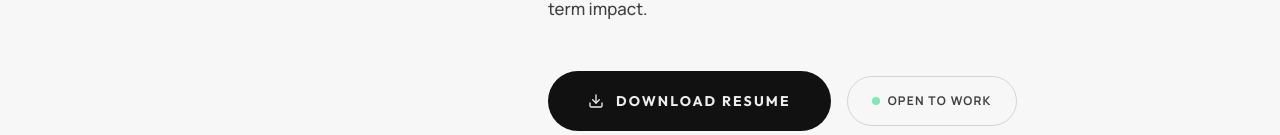
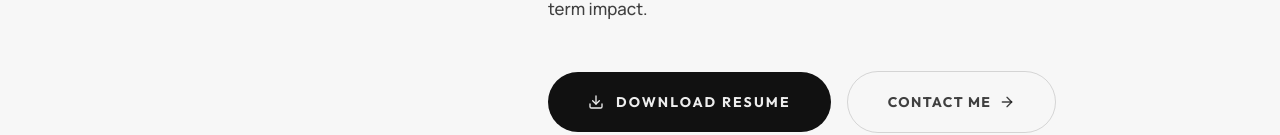
Before and after one commit to gabewebd/gav-dev, a Next.js app: page /about in a window 1280 px wide. Shown: the part 817-952 px from the top of the page. Built offline with nearby package versions, Linux system fonts and the light colour scheme.

Commit message:
ui: implement page-specific fixes and contact button update

```diff
--- a/src/app/about/page.tsx
+++ b/src/app/about/page.tsx
@@ -286,9 +286,9 @@ export default function AboutPage() {
               <a href="/assets/gav-resume.pdf" download className="group inline-flex items-center gap-2 sm:gap-3 bg-brand-ink dark:bg-brand-white text-brand-white dark:text-brand-dark px-6 sm:px-8 md:px-10 py-3 sm:py-4 md:py-5 rounded-full font-outfit font-bold uppercase tracking-[0.15em] text-[11px] sm:text-xs md:text-sm hover:opacity-85 transition-opacity">
                 <Download className="w-4 h-4 group-hover:-translate-y-1 transition-transform" />Download Resume
               </a>
-              <div className="inline-flex items-center gap-2 px-4 sm:px-6 py-3 sm:py-4 rounded-full border border-brand-ink/15 dark:border-brand-white/15 text-[10px] sm:text-xs font-bold uppercase tracking-widest text-brand-ink/80 dark:text-brand-white/70">
-                <span className="w-2 h-2 rounded-full bg-green-400 animate-pulse" />Open to work
-              </div>
+              <Link href="/contact" className="group inline-flex items-center gap-2 px-6 sm:px-8 md:px-10 py-3 sm:py-4 md:py-5 rounded-full border border-brand-ink/15 dark:border-brand-white/15 text-[11px] sm:text-xs md:text-sm font-outfit font-bold uppercase tracking-widest text-brand-ink/80 dark:text-brand-white/70 hover:bg-brand-ink/5 dark:hover:bg-brand-white/5 transition-all">
+                Contact Me <ArrowRight className="w-4 h-4 group-hover:translate-x-1 transition-transform" />
+              </Link>
             </div>
           </div>
 
--- a/src/app/blog/page.tsx
+++ b/src/app/blog/page.tsx
@@ -104,7 +104,7 @@ export default function BlogPage() {
                       {post.excerpt}
                     </p>
                     <div className={`flex items-center gap-2 text-xs font-bold uppercase tracking-widest text-brand-ink dark:text-brand-white mt-2 mb-2 ${i % 2 === 0 ? "" : "lg:flex-row-reverse"}`}>
-                      Read More <ArrowRight className={`w-4 h-4 transition-transform ${i % 2 === 0 ? "group-hover:translate-x-1.5" : "rotate-180 group-hover:-translate-x-1.5"}`} />
+                      Read More <ArrowRight className={`w-4 h-4 transition-transform ${i % 2 === 0 ? "group-hover:translate-x-1.5" : "lg:rotate-180 group-hover:translate-x-1.5 lg:group-hover:-translate-x-1.5"}`} />
                     </div>
                   </div>
                 </article>
--- a/src/app/projects/page.tsx
+++ b/src/app/projects/page.tsx
@@ -241,8 +241,8 @@ export default function ProjectsPage() {
             <Link href="/contact" className="group inline-flex items-center gap-2 sm:gap-3 bg-brand-ink dark:bg-brand-white text-brand-white dark:text-brand-ink px-8 sm:px-10 py-4 sm:py-5 rounded-full font-outfit font-bold uppercase tracking-widest text-[10px] sm:text-xs hover:opacity-85 transition-opacity">
               Contact Me <ArrowRight className="w-4 h-4 md:w-5 md:h-5 group-hover:translate-x-1.5 transition-transform" />
             </Link>
-            <Link href="/about" className="group inline-flex items-center gap-2 sm:gap-3 border border-brand-ink/20 dark:border-brand-white/20 text-brand-ink dark:text-brand-white px-8 sm:px-10 py-4 sm:py-5 rounded-full font-outfit font-bold uppercase tracking-widest text-[10px] sm:text-xs hover:bg-brand-ink/5 dark:hover:bg-brand-white/5 transition-colors">
-              Learn More
+            <Link href="/blog" className="group inline-flex items-center gap-2 sm:gap-3 border border-brand-ink/20 dark:border-brand-white/20 text-brand-ink dark:text-brand-white px-8 sm:px-10 py-4 sm:py-5 rounded-full font-outfit font-bold uppercase tracking-widest text-[10px] sm:text-xs hover:bg-brand-ink/5 dark:hover:bg-brand-white/5 transition-colors">
+              Read Blogs
             </Link>
           </div>
         </div>
```
